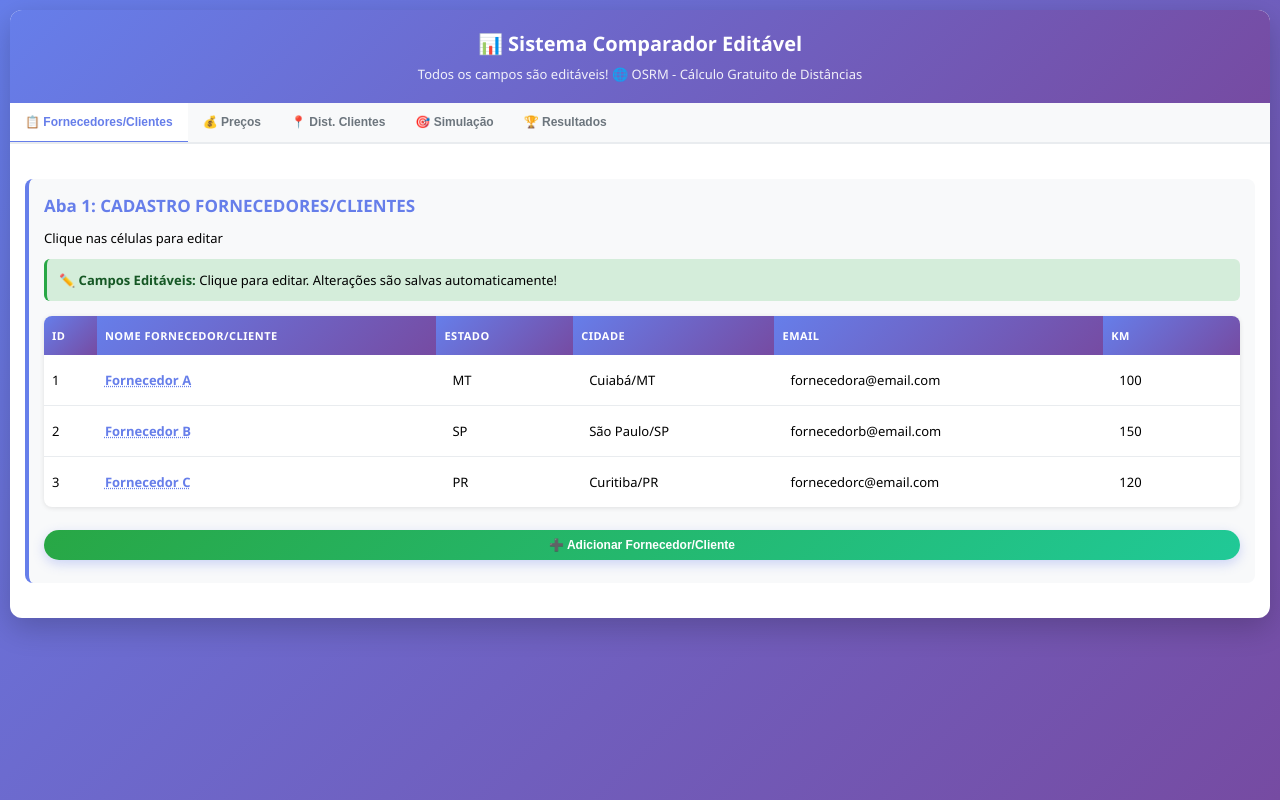
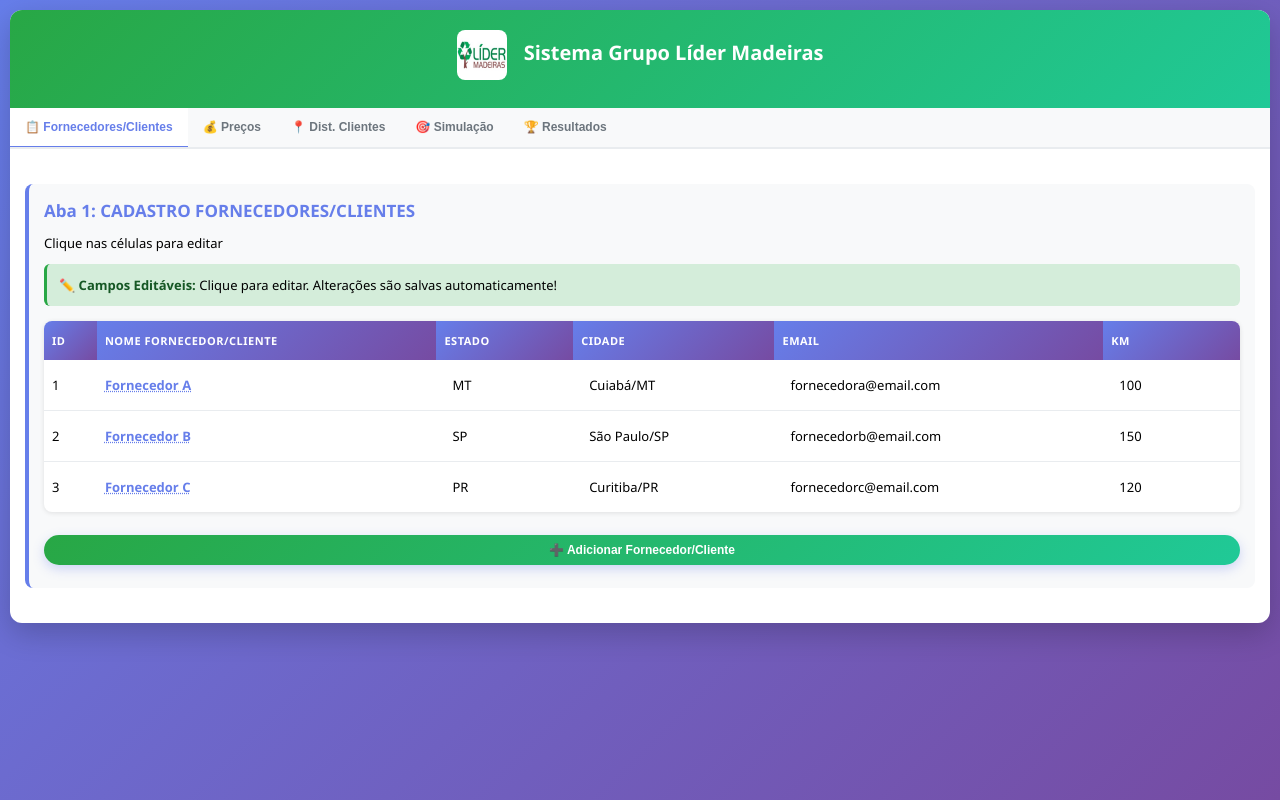
Before and after one commit to tiagocarvalhoUx/Lider-madeiras, a plain HTML site: page index.html in a window 1280 px wide. Drawn offline with Linux system fonts and the light colour scheme.

Commit message:
background+logo

```diff
--- a/css/styles.css
+++ b/css/styles.css
@@ -21,7 +21,7 @@ body {
 }
 
 .header {
-    background: linear-gradient(135deg, #667eea 0%, #764ba2 100%);
+    background: linear-gradient(135deg, #28a745 0%, #20c997 100%);
     color: white;
     padding: 20px;
     text-align: center;
--- a/index.html
+++ b/index.html
@@ -3,14 +3,18 @@
 <head>
     <meta charset="UTF-8">
     <meta name="viewport" content="width=device-width, initial-scale=1.0">
-    <title>Sistema Comparador Editável - Grupo Lider Madeiras</title>
+    <title>Sistema Grupo Lider Madeiras</title>
+    <link rel="icon" type="image/jpeg" href="./img/lider-logo.jpeg">
     <link rel="stylesheet" href="css/styles.css">
 </head>
 <body>
     <div class="container">
         <div class="header">
-            <h1>📊 Sistema Comparador Editável</h1>
-            <p>Todos os campos são editáveis! <span id="apiStatus"></span></p>
+            <h1>
+                <img src="./img/lider-logo.jpeg" alt="Líder Madeiras" style="height: 50px; vertical-align: middle; margin-right: 12px; border-radius: 8px;">
+                Sistema Grupo Líder Madeiras
+            </h1>
+
         </div>
 
         <div class="tabs">
```
Also changed, not shown: .claude/settings.local.json, img/README.txt (added), img/lider-logo.jpeg (added).
